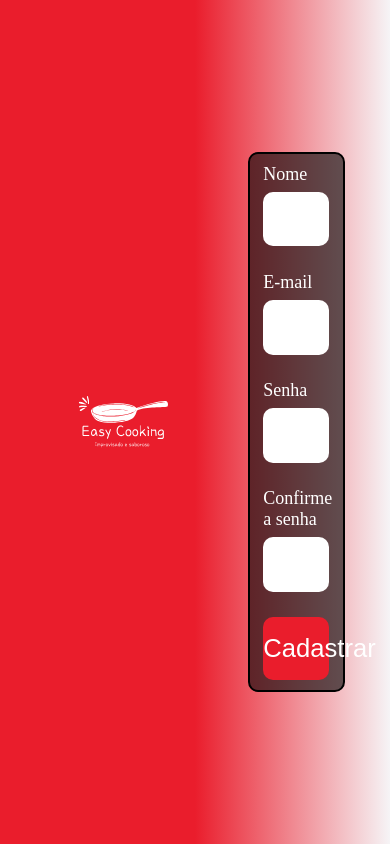
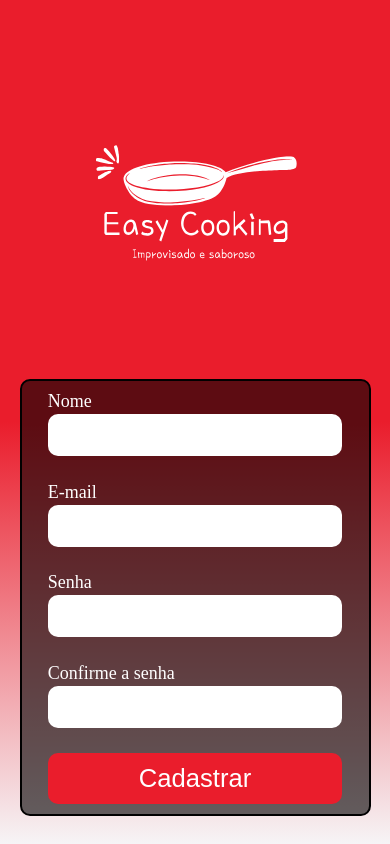
Before and after one commit to igorribeiro2022/EasyCooking, a React (Create React App) app: page /cadastro in a window 390 px wide. Built offline with nearby package versions, Linux system fonts and the light colour scheme.

Commit message:
feat/ secod-mobile-register-page

```diff
--- a/src/components/Atoms/Button/style.js
+++ b/src/components/Atoms/Button/style.js
@@ -17,4 +17,11 @@ background-color: ${(props) => props.theme.button.backgroundColor};
     transition: .3s;
 }
 
+@media(max-width: 567px){
+
+    height: 6vh;
+
+}
+
+
 `
--- a/src/components/Atoms/Form/style.js
+++ b/src/components/Atoms/Form/style.js
@@ -1,6 +1,8 @@
 import styled from "styled-components";
 
 export const StyledForm = styled.form`
+
+    box-sizing: border-box;
 
     display: flex;
     flex-direction: column;
@@ -49,6 +51,19 @@ export const StyledForm = styled.form`
         color: white;
     }
 
+    @media(max-width: 567px){
+        width: 90vw;
+
+        div{
+            gap: 2px;
+        }
+
+        input{
+            height: 5vh;
+        }
+
+
+    }
 
 
 `
--- a/src/pages/register/style.js
+++ b/src/pages/register/style.js
@@ -22,4 +22,14 @@ span{
     font-size: 1.2rem
 }
 
+@media( max-width: 567px ){
+    flex-direction: column;
+    gap: 0;
+
+    background-image: linear-gradient(to bottom, ${(props) => props.theme.backgroundColorTwo}, ${(props) => props.theme.backgroundColorTwo}, rgb(0,0,0,0));
+    img{
+        width: 90%;
+    }
+}
+
 `
```
